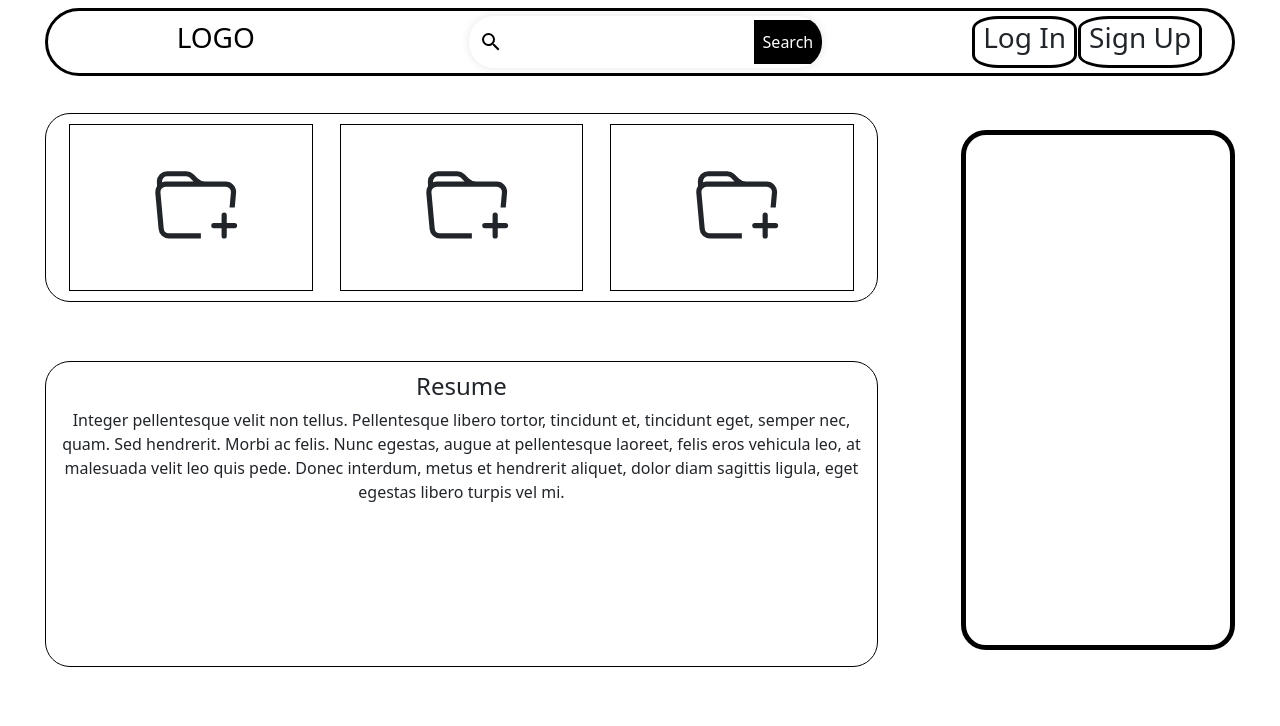
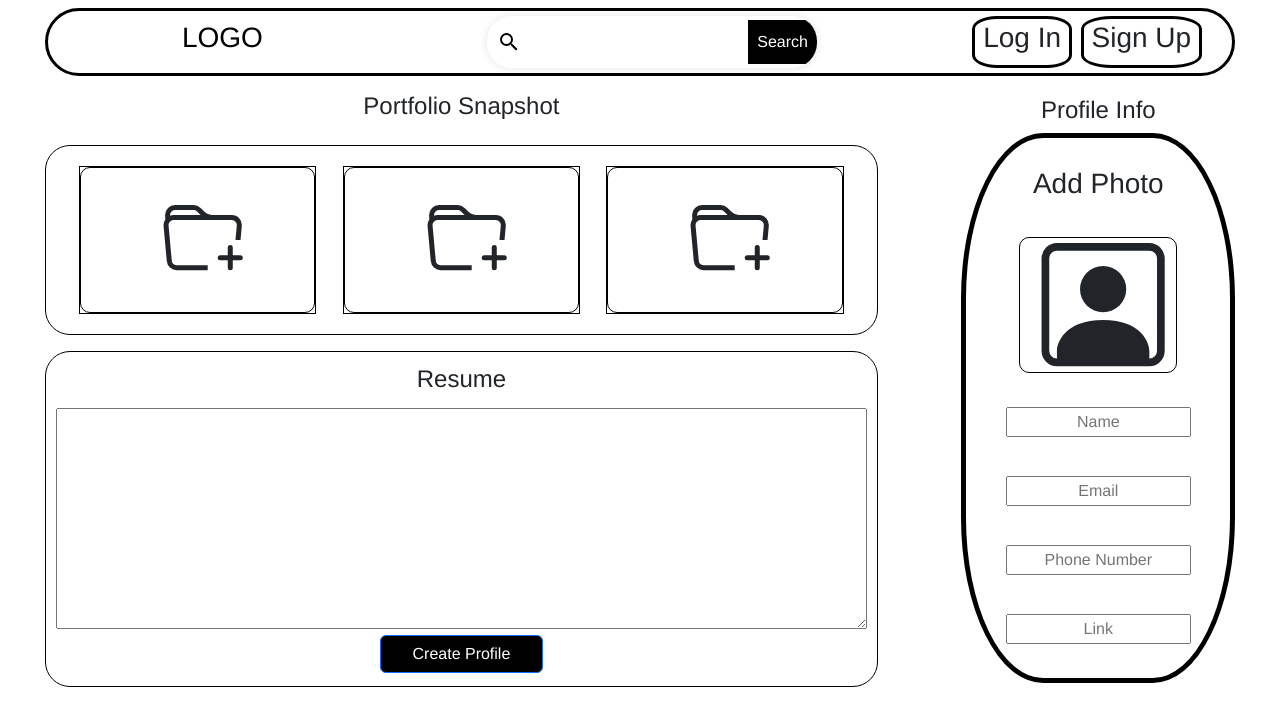
Before and after one commit to Codingmasterfred/thespace, a React (Create React App) app in the folder client/: page /UserProfile in a window 1280 px wide. Shown: the top 726 px of the page. Built offline with nearby package versions, Linux system fonts and the light colour scheme.

Commit message:
FrontEnd Layout

```diff
--- a/client/src/App.css
+++ b/client/src/App.css
@@ -3,6 +3,7 @@
   margin: "0";
   padding: "0";
   box-sizing: border-box;
+  font-family: Helvetica Neue;
 
 }
 
@@ -108,8 +109,16 @@ justify-content:space-between
   display:flex;
   flex-wrap: nowrap;
   border-radius: 25%;
+  font-family: Helvetica Neue;
+  align-items: center
+}
 
-  align-items: center
+#CircleProfileContainer{
+  border:2px solid black;
+  border-radius: 50%;
+  min-width: 60px;
+  height:40px;
+  padding: 30px 8px;
 }
 
 /*-----------------------------------End Of Navbar Component-----------------------------------*/
@@ -156,7 +165,7 @@ justify-content:space-between
   /* border:10px solid black; */
   display:flex;
   justify-content:center;
-  align-items:cenetr;
+  align-items:center;
   overflow:  hidden;
 }
 
@@ -300,30 +309,69 @@ width:93%;
   justify-content: space-around;
 }
 
-#PartfolioSnapchot{
+#PortfolioH4{
+  text-align:center
+}
+
+#PortfolioSnapchot{
   display:flex;
   justify-content: space-around;
   padding:10px;
   height:31%;
   border-radius: 25px;
   border:1px solid black;
+  padding:20px
 }
 
-#PartfolioSnapchot div{
+#PortfolioSnapchot div{
 
   border:1px solid black;
   width:30%;
   height:100%;
   display:flex;
   align-items: center;
+  justify-content: center;
+}
+
+.file-input {
+  display: none;
+}
+
+/* Style the label to look like an icon and center it */
+.file-label {
+  cursor: pointer;
+  display: flex;
+  height:100%;
+  border:1px solid black;
+  width:100%;
+  align-items: center;
+  justify-content: center;
+  padding: 5px;
+  background-color: #ffffff;
+  border-radius: 10px;
 }
 
 #ResumeContainer{
+  display:flex;
+  flex-direction: column;
+  justify-content: space-around;
   padding:10px;
   border:1px solid black;
   border-radius: 25px;
-  height:50%;
+  height:55%;
 text-align:center
+}
+
+#ResumeTextArea{
+  width:100%;
+  height:70%
+}
+
+#ResumeSubmitButton{
+  background-color: black;
+  font-family: Helvetica Neue;
+  width:20%;
+  align-self: center;
 }
 
 #ProfileContainer{
@@ -331,6 +379,7 @@ text-align:center
   width:23%;
   /* border:1px solid black; */
   display: flex;
+  flex-direction: column;
   justify-content: center;
   align-items: center;
 }
@@ -338,7 +387,25 @@ text-align:center
 #ProfileContentContainer{
   border:5px solid black;
   width:100%;
-  height:85%;
-  border-radius: 25px;
+  height:90%;
+  border-radius: 30%;
+  display:flex;
+  flex-direction:column;
+  justify-content: space-evenly;
+  align-items:center;
+
 
 }
+
+#ProfileContentContainer img{
+  border:1px solid black;
+  padding:20px;
+  margin-top:30px ;
+  width:70%
+}
+
+#ProfileContentContainer input{
+  margin:5px;
+width:70%;
+text-align:center
+}
--- a/client/src/Navbar.js
+++ b/client/src/Navbar.js
@@ -37,10 +37,13 @@ const [LoginOrOut, setLoginOrOut] = useState(false)
         </div>
         <div id="secondNavContainer">
 
+         {LoginOrOut ? <div id="CircleProfileContainer">
+
+         </div> :
         <div id="ButtonsContainer">
-        <div id="ButtonOutline"><h3 onClick={Switch}>{LoginOrOut ? "Log Out" :"Log In"}</h3></div>
-        <div id="ButtonOutline"><h3 onClick={Switch}>{LoginOrOut ? "Log Out" :"Sign Up"}</h3></div>
-        </div>
+         <div id="ButtonOutline"><h3 onClick={Switch}>Log In</h3></div>
+        <div id="ButtonOutline"><h3 onClick={Switch}>Sign Up</h3></div>
+        </div>}
         </div>
     </div>
 
--- a/client/src/UserProfile.js
+++ b/client/src/UserProfile.js
@@ -1,4 +1,6 @@
 import React from "react"
+import Button from "react-bootstrap/Button"
+
 
 function UserProfileComponent() {
     return (
@@ -7,32 +9,57 @@ function UserProfileComponent() {
                 {/* <h1 id="profileH1">Profile</h1> */}
                 <div id="SnapShotAndResumeContainer">
 
-                    <div id="PartfolioSnapchot">
-                        <div id="PartfolioItems"><svg xmlns="http://www.w3.org/2000/svg" width="100%" height="50%" fill="currentColor" class="bi bi-folder-plus" viewBox="0 0 16 16">
+                    <h4 id="PortfolioH4">Portfolio Snapshot</h4>
+                    <div id="PortfolioSnapchot">
+
+                        <div id="PortfolioItems">
+                            <label for="fileInput" class="file-label">
+                                <svg xmlns="http://www.w3.org/2000/svg" width="100%" height="60%" fill="currentColor" class="bi bi-folder-plus" viewBox="0 0 16 16">
                                     <path d="m.5 3 .04.87a1.99 1.99 0 0 0-.342 1.311l.637 7A2 2 0 0 0 2.826 14H9v-1H2.826a1 1 0 0 1-.995-.91l-.637-7A1 1 0 0 1 2.19 4h11.62a1 1 0 0 1 .996 1.09L14.54 8h1.005l.256-2.819A2 2 0 0 0 13.81 3H9.828a2 2 0 0 1-1.414-.586l-.828-.828A2 2 0 0 0 6.172 1H2.5a2 2 0 0 0-2 2Zm5.672-1a1 1 0 0 1 .707.293L7.586 3H2.19c-.24 0-.47.042-.683.12L1.5 2.98a1 1 0 0 1 1-.98h3.672Z" />
                                     <path d="M13.5 9a.5.5 0 0 1 .5.5V11h1.5a.5.5 0 1 1 0 1H14v1.5a.5.5 0 1 1-1 0V12h-1.5a.5.5 0 0 1 0-1H13V9.5a.5.5 0 0 1 .5-.5Z" />
-                        </svg></div>
-                        <div><svg xmlns="http://www.w3.org/2000/svg" width="100%" height="50%" fill="currentColor" class="bi bi-folder-plus" viewBox="0 0 16 16">
+                                </svg>
+                                <input type="file" id="fileInput" class="file-input" />
+                            </label>
+                        </div>
+                        <div><label for="fileInput" class="file-label">
+                            <svg xmlns="http://www.w3.org/2000/svg" width="100%" height="60%" fill="currentColor" class="bi bi-folder-plus" viewBox="0 0 16 16">
                                 <path d="m.5 3 .04.87a1.99 1.99 0 0 0-.342 1.311l.637 7A2 2 0 0 0 2.826 14H9v-1H2.826a1 1 0 0 1-.995-.91l-.637-7A1 1 0 0 1 2.19 4h11.62a1 1 0 0 1 .996 1.09L14.54 8h1.005l.256-2.819A2 2 0 0 0 13.81 3H9.828a2 2 0 0 1-1.414-.586l-.828-.828A2 2 0 0 0 6.172 1H2.5a2 2 0 0 0-2 2Zm5.672-1a1 1 0 0 1 .707.293L7.586 3H2.19c-.24 0-.47.042-.683.12L1.5 2.98a1 1 0 0 1 1-.98h3.672Z" />
                                 <path d="M13.5 9a.5.5 0 0 1 .5.5V11h1.5a.5.5 0 1 1 0 1H14v1.5a.5.5 0 1 1-1 0V12h-1.5a.5.5 0 0 1 0-1H13V9.5a.5.5 0 0 1 .5-.5Z" />
-                        </svg></div>
-                        <div><svg xmlns="http://www.w3.org/2000/svg" width="100%" height="50%" fill="currentColor" class="bi bi-folder-plus" viewBox="0 0 16 16">
+                            </svg>
+                            <input type="file" id="fileInput" class="file-input" />
+                        </label></div>
+                        <div><label for="fileInput" class="file-label">
+                            <svg xmlns="http://www.w3.org/2000/svg" width="100%" height="60%" fill="currentColor" class="bi bi-folder-plus" viewBox="0 0 16 16">
                                 <path d="m.5 3 .04.87a1.99 1.99 0 0 0-.342 1.311l.637 7A2 2 0 0 0 2.826 14H9v-1H2.826a1 1 0 0 1-.995-.91l-.637-7A1 1 0 0 1 2.19 4h11.62a1 1 0 0 1 .996 1.09L14.54 8h1.005l.256-2.819A2 2 0 0 0 13.81 3H9.828a2 2 0 0 1-1.414-.586l-.828-.828A2 2 0 0 0 6.172 1H2.5a2 2 0 0 0-2 2Zm5.672-1a1 1 0 0 1 .707.293L7.586 3H2.19c-.24 0-.47.042-.683.12L1.5 2.98a1 1 0 0 1 1-.98h3.672Z" />
                                 <path d="M13.5 9a.5.5 0 0 1 .5.5V11h1.5a.5.5 0 1 1 0 1H14v1.5a.5.5 0 1 1-1 0V12h-1.5a.5.5 0 0 1 0-1H13V9.5a.5.5 0 0 1 .5-.5Z" />
-                        </svg></div>
+                            </svg>
+                            <input type="file" id="fileInput" class="file-input" />
+                        </label></div>
                     </div>
                     <div id="ResumeContainer">
                         <h4>Resume</h4>
-                        <p> Integer pellentesque velit non tellus. Pellentesque libero tortor, tincidunt et, tincidunt eget,
-                            semper nec, quam. Sed hendrerit. Morbi ac felis. Nunc egestas, augue at pellentesque laoreet,
-                            felis eros vehicula leo, at malesuada velit leo quis pede. Donec interdum, metus et hendrerit
-                            aliquet, dolor diam sagittis ligula, eget egestas libero turpis vel mi.
-                        </p>
+                        <textarea id="ResumeTextArea"></textarea>
+                        <Button id="ResumeSubmitButton">Create Profile</Button>
                     </div>
                 </div>
                 <div id="ProfileContainer">
+                    <h4>Profile Info</h4>
                     <div id="ProfileContentContainer">
+                            <h3>Add Photo</h3>
+                            <div style={{width:"60%", height:"25%", border:"none"}}>
+                            <label  for="fileInput" class="file-label">
+                            <svg style={{width:"100%", height:"100%"}} xmlns="http://www.w3.org/2000/svg" width="10px" height="10px" fill="currentColor" class="bi bi-person-square" viewBox="0 0 16 16">
+                            <path d="M11 6a3 3 0 1 1-6 0 3 3 0 0 1 6 0z" />
+                            <path d="M2 0a2 2 0 0 0-2 2v12a2 2 0 0 0 2 2h12a2 2 0 0 0 2-2V2a2 2 0 0 0-2-2H2zm12 1a1 1 0 0 1 1 1v12a1 1 0 0 1-1 1v-1c0-1-1-4-6-4s-6 3-6 4v1a1 1 0 0 1-1-1V2a1 1 0 0 1 1-1h12z" />
 
+                        </svg>
+                            <input type="file" id="fileInput" class="file-input" />
+                        </label></div>
+
+                        <input placeholder="Name" />
+                        <input placeholder="Email" />
+                        <input placeholder="Phone Number" />
+                        <input placeholder="Link" />
                     </div>
                 </div>
             </div>
```
Also changed, not shown: 6 other files (tests, documents, lock files or other folders). Lines whose indentation alone changed are shown as unchanged.
